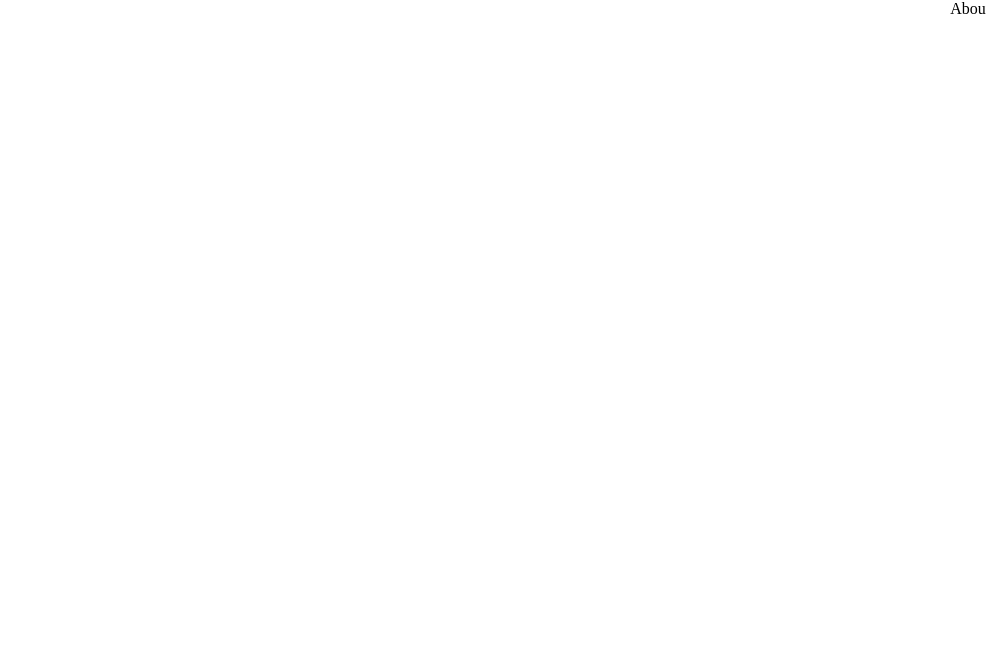
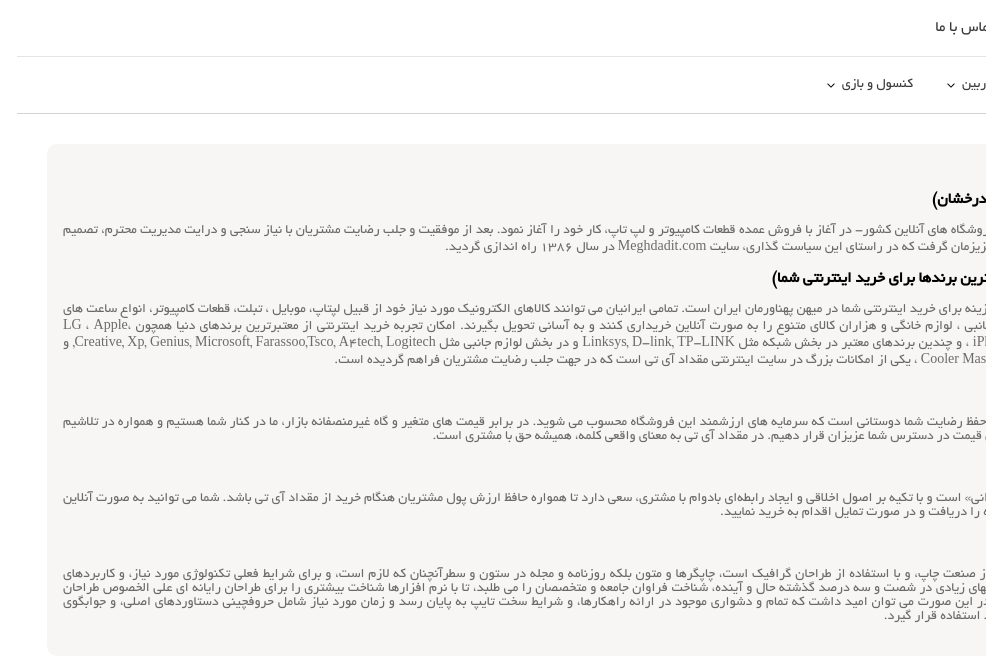
Before and after one commit to Abdulmanan-Rahimi/Store-Project-With-Nextjs, a Next.js app: page /about in a window 1280 px wide. Shown: the top 662 px of the page, without its empty margins (294-1280 px from the left). Built offline with nearby package versions, Linux system fonts and the light colour scheme.

Commit message:
I completed the about page in my project

```diff
--- /dev/null
+++ b/components/header/Header.js
@@ -0,0 +1,14 @@
+import React from "react";
+import Navbar from "./navbar/Navbar";
+import MainMenu from "./mainMenu/MainMenu";
+
+const Header = () => {
+  return (
+    <>
+      <Navbar />
+      <MainMenu />
+    </>
+  );
+};
+
+export default Header;
--- a/pages/_app.js
+++ b/pages/_app.js
@@ -1,5 +1,11 @@
+import Header from "@/components/header/Header";
 import "@/styles/globals.css";
 
 export default function App({ Component, pageProps }) {
-  return <Component {...pageProps} />;
+  return (
+    <>
+      <Header />
+      <Component {...pageProps} />
+    </>
+  );
 }
--- a/pages/about/index.js
+++ b/pages/about/index.js
@@ -1,7 +1,74 @@
 import React from "react";
+import styles from "@/styles/About.module.css";
 
 const About = () => {
-  return <div>About Page</div>;
+  return (
+    <div className={styles.container}>
+      <div className={styles.aboutContainer}>
+        <h4>تاریخپه مقداد آی تی (بیش از یک دهه سابقه درخشان)</h4>
+        <p>
+          مجموعه مقداد آی تی - یکی از اولین و معتبر ترین فروشگاه های آنلاین
+          کشور- در آغاز با فروش عمده قطعات کامپیوتر و لپ تاپ، کار خود را آغاز
+          نمود. بعد از موفقیت و جلب رضایت مشتریان با نیاز سنجی و درایت مدیریت
+          محترم، تصمیم به خدمت رسانی به تمام هموطنان در سراسر ایران عزیزمان گرفت
+          که در راستای این سیاست گذاری، سایت Meghdadit.com در سال 1386 راه
+          اندازی گردید.
+        </p>
+
+        <h4>
+          سرزمین کالاها و قطعات الکترونیک (انتخاب بهترین برندها برای خرید
+          اینترنتی شما)
+        </h4>
+        <p>
+          فروشگاه اینترنتی مقداد آی تی، بدون شک بهترین گزینه برای خرید اینترنتی
+          شما در میهن پهناورمان ایران است. تمامی ایرانیان می توانند کالاهای
+          الکترونیک مورد نیاز خود از قبیل لپتاپ، موبایل ، تبلت، قطعات کامپیوتر،
+          انواع ساعت های هوشمند و کنسول بازی، ماشین های اداری، لوازم جانبی ،
+          لوازم خانگی و هزاران کالای متنوع را به صورت آنلاین خریداری کنند و به
+          آسانی تحویل بگیرند. امکان تجربه خرید اینترنتی از معتبرترین برندهای
+          دنیا همچون LG ، Apple، iPhone، ASUS ، LENOVO ، SONY ، SAMSUNG ، و
+          چندین برندهای معتبر در بخش شبکه مثل Linksys, D-link, TP-LINK و در بخش
+          لوازم جانبی مثل Creative, Xp, Genius, Microsoft, Farassoo,Tsco,
+          A4tech, Logitech, و تحهیزات خنک کننده مثل Cooler Master, Enermax, Deep
+          Cool ، یکی از امکانات بزرگ در سایت اینترنتی مقداد آی تی است که در جهت
+          جلب رضایت مشتریان فراهم گردیده است.
+        </p>
+
+        <h4>هدف ما، تداوم رفاقت با شما</h4>
+        <p>
+          مهم ترین هدف ما در فروشگاه مقداد آی تی، جلب و حفظ رضایت شما دوستانی
+          است که سرمایه های ارزشمند این فروشگاه محسوب می شوید. در برابر قیمت های
+          متغیر و گاه غیرمنصفانه بازار، ما در کنار شما هستیم و همواره در تلاشیم
+          تا کالاهای با کیفیت را با گارانتی معتبر و به نازل ترین قیمت در دسترس
+          شما عزیزان قرار دهیم. در مقداد آی تی به معنای واقعی کلمه، همیشه حق با
+          مشتری است.
+        </p>
+
+        <h4>یک چشم انداز بزرگ برای ایران بزرگ</h4>
+        <p>
+          چشم انداز این فروشگاه «مرکز خرید 20 میلیون ایرانی» است و با تکیه بر
+          اصول اخلاقی و ایجاد رابطه‌ای بادوام با مشتری، سعی دارد تا همواره حافظ
+          ارزش پول مشتریان هنگام خرید از مقداد آی تی باشد. شما می توانید به صورت
+          آنلاین کالای مورد نظر خود را مشاهده و اطلاعات فنی دستگاه را دریافت و
+          در صورت تمایل اقدام به خرید نمایید.
+        </p>
+
+        <h4>مجوزها و گواهی نامه ها</h4>
+        <p>
+          لورم ایپسوم متن ساختگی با تولید سادگی نامفهوم از صنعت چاپ، و با
+          استفاده از طراحان گرافیک است، چاپگرها و متون بلکه روزنامه و مجله در
+          ستون و سطرآنچنان که لازم است، و برای شرایط فعلی تکنولوژی مورد نیاز، و
+          کاربردهای متنوع با هدف بهبود ابزارهای کاربردی می باشد، کتابهای زیادی
+          در شصت و سه درصد گذشته حال و آینده، شناخت فراوان جامعه و متخصصان را می
+          طلبد، تا با نرم افزارها شناخت بیشتری را برای طراحان رایانه ای علی
+          الخصوص طراحان خلاقی، و فرهنگ پیشرو در زبان فارسی ایجاد کرد، در این
+          صورت می توان امید داشت که تمام و دشواری موجود در ارائه راهکارها، و
+          شرایط سخت تایپ به پایان رسد و زمان مورد نیاز شامل حروفچینی دستاوردهای
+          اصلی، و جوابگوی سوالات پیوسته اهل دنیای موجود طراحی اساسا مورد استفاده
+          قرار گیرد.
+        </p>
+      </div>
+    </div>
+  );
 };
-
 export default About;
--- /dev/null
+++ b/styles/About.module.css
@@ -0,0 +1,20 @@
+.container {
+  /* background: #f0e9e9; */
+  text-align: justify;
+
+}
+
+.container .aboutContainer {
+  background: #f8f5f5;
+  margin: 30px 30px;
+  padding: 32px 16px;
+  border-radius: 10px;
+}
+
+.aboutContainer h4 {
+  margin: 16px 0;
+}
+.aboutContainer p {
+  font-size: 14px;
+  color: rgb(107, 106, 106);
+}
```
Also changed, not shown: pages/index.js (+1 -8 lines).
